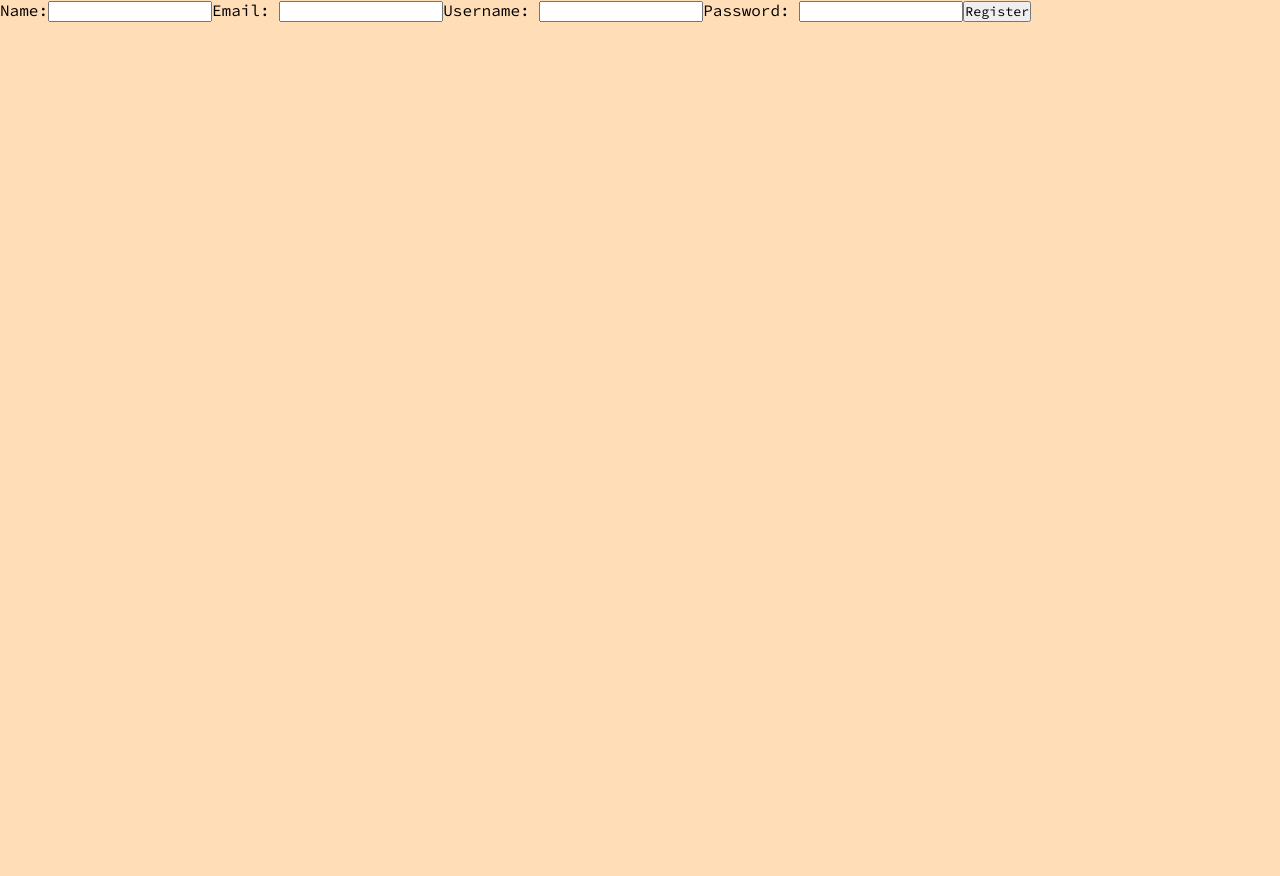
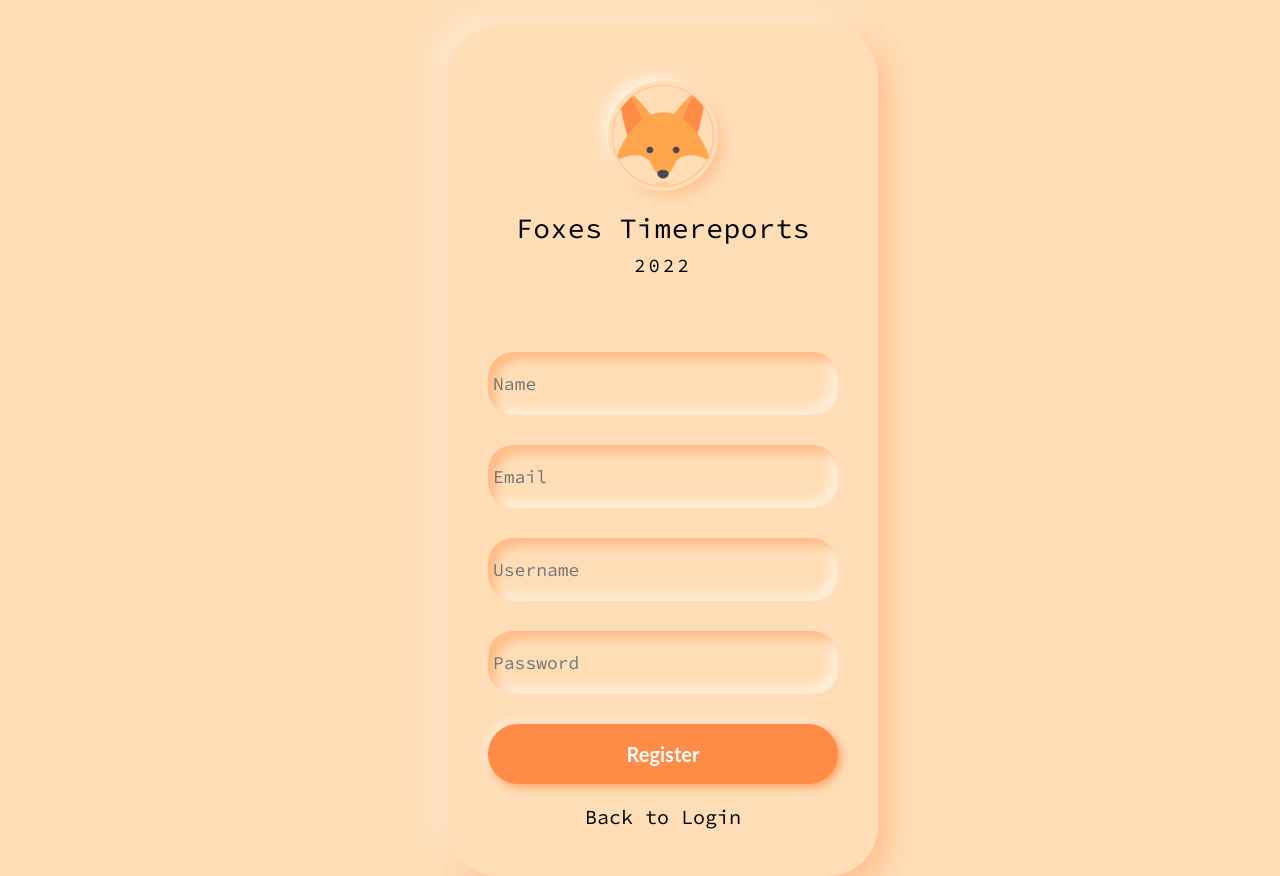
Before and after one commit to oliverrodin/project-foxes-aktuell, a React (Create React App) app in the folder frontend/: page /registration in a window 1280 px wide. Before the commit the page ends 800 px from the top, so only its background shows below. Built offline with nearby package versions, Linux system fonts and the light colour scheme; no server answers.

Commit message:
Css på register-page

```diff
--- /dev/null
+++ b/frontend/src/Pages/Registration.css
@@ -0,0 +1,100 @@
+.registration-div {
+    margin-left: 35%;
+    margin-top: 2%;
+    width:430px;
+    height: 850px;
+    padding: 60px 35px 35px 35px;
+    border-radius: 50px;
+    background: var(--primary-color);
+    box-shadow:  var(--box-shadow-bigblur);
+  }
+
+  .logo {
+    background:url("./test.jpg");
+    width:100px;
+    height: 100px;
+    border-radius: 50%;
+    margin:0 auto;
+    background-position: center;
+    background-repeat: no-repeat;
+    background-size: cover;
+    box-shadow:
+    0px 0px 2px var(--accent-color-dark),
+    0px 0px 0px 5px var(--primary-color),
+    8px 8px 15px rgba(255,140,70,0.4),
+    -8px -8px 15px #fff5e8;
+  }
+
+  .title {
+    text-align: center;
+    font-size: 28px;
+    padding-top: 24px;
+    letter-spacing: 0.5px;
+  }
+  .sub-title {
+    text-align: center;
+    font-size: 19px;
+    padding-top: 7px;
+    letter-spacing: 3px;
+  }
+
+  .fields {
+    width: 100%;
+    padding: 75px 5px 5px 5px;
+  }
+  .fields input {
+    border: none;
+    outline:none;
+    background: none;
+    font-size: 18px;
+    color: #555;
+    padding:20px 10px 20px 5px;
+    width: 100%;
+  }
+
+  .username, .password {
+    margin-bottom: 30px;
+    border-radius: 25px;
+    box-shadow: inset 8px 8px 8px rgba(255,140,70,0.4),
+                inset -8px -8px 8px #ffecd5;
+  }
+
+  .registration-button {
+    outline: none;
+    border:none;
+    cursor: pointer;
+    width:100%;
+    height: 60px;
+    border-radius: 30px;
+    font-size: 20px;
+    font-weight: 700;
+    font-family: 'Lato', sans-serif;
+    color:#fff;
+    text-align: center;
+    background: var(--accent-color-dark);
+    box-shadow: 3px 3px 8px rgba(255,140,70,0.8),
+                -3px -3px 8px #fff3e4;
+    transition: 0.5s;
+  }
+  .registration-button:hover {
+    background: var(--accent-color-light);
+  }
+  .registration-button:active {
+    background:#1da88a;
+  }
+
+  .fields svg {
+    height: 22px;
+    margin:0 10px -3px 25px;
+  }
+
+  .link {
+    padding-top: 20px;
+    text-align: center;
+  }
+  .link a {
+    text-decoration: none;
+    color:rgb(0, 0, 0);
+    font-size: 20px;
+
+  }
--- a/frontend/src/Pages/Registration.js
+++ b/frontend/src/Pages/Registration.js
@@ -2,6 +2,8 @@ import React from 'react'
 import { useNavigate } from 'react-router-dom';
 import { Formik, Form, Field, ErrorMessage, useField } from "formik";
 import * as Yup from 'yup'
+import './Registration.css';
+import {Link} from 'react-router-dom'
 
 //Pages
 import CustomTextInput from '../Components/CustomTextInput'
@@ -11,6 +13,12 @@ function Registration() {
   const navigate = useNavigate();
   return (
     <>
+    <div className='registration-div'>
+    <div className="logo"></div>
+
+        <div className="title">Foxes Timereports</div>
+        <div className="sub-title">2022</div>
+        <div className="fields">
       <Formik
       initialValues={{
           name: "",
@@ -40,18 +48,24 @@ function Registration() {
         navigate('/')
       }}
         >
+
           {props => (
             <Form>
-              <CustomTextInput label="Name:" name="name" type="text" />
-              <CustomTextInput label="Email: " name="email" type="email" />
-              <CustomTextInput label="Username: " name="username" type="text" />
-              <CustomTextInput label="Password: " name="password" type="password" />
-              <button type='submit' className="button">{props.isSubmitting ? 'loading...' : 'Register'}</button>
+              <CustomTextInput className="username" placeholder="Name" input type="text" name="name"  />
+              <CustomTextInput className="username" placeholder="Email " name="email" type="email" />
+              <CustomTextInput className="username" placeholder="Username " name="username" type="text" />
+              <CustomTextInput className="username" placeholder="Password" name="password" type="password" />
+              <button type='submit' className="registration-button">{props.isSubmitting ? 'loading...' : 'Register'}</button>
+              <div className="link">
+        <Link to="/">Back to Login</Link>
+        </div>
             </Form>
 
           )}
 
       </Formik>
+      </div>
+      </div>
     </>
   )
 }
```
